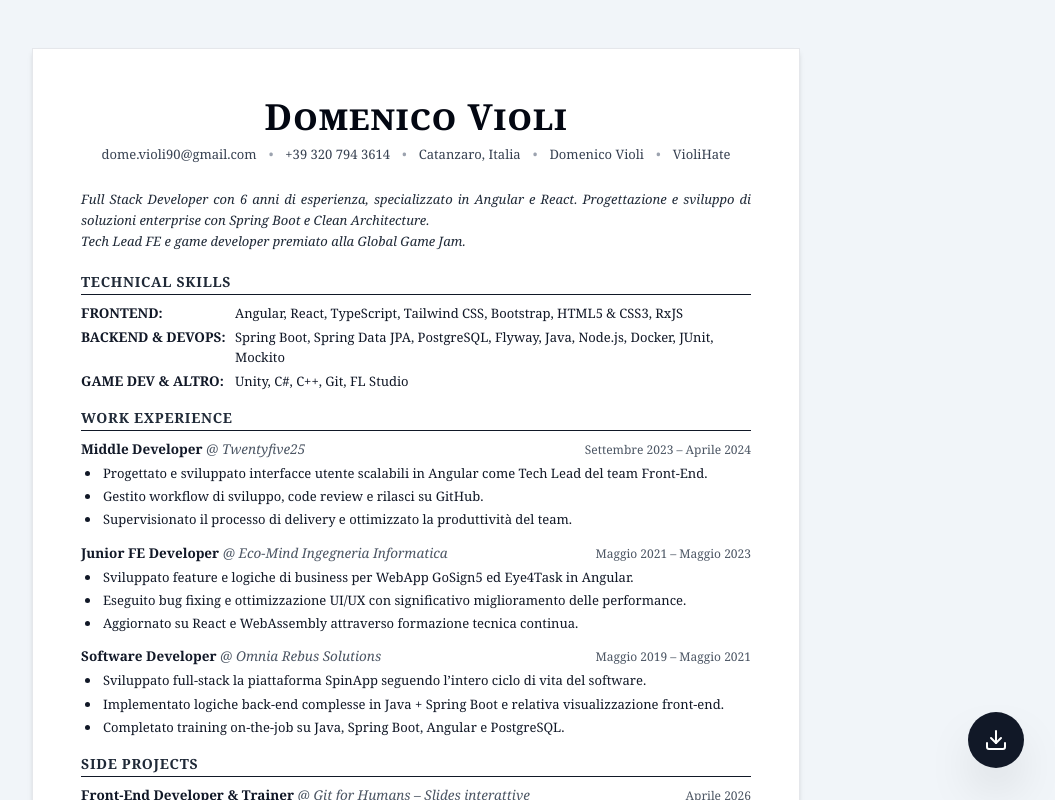
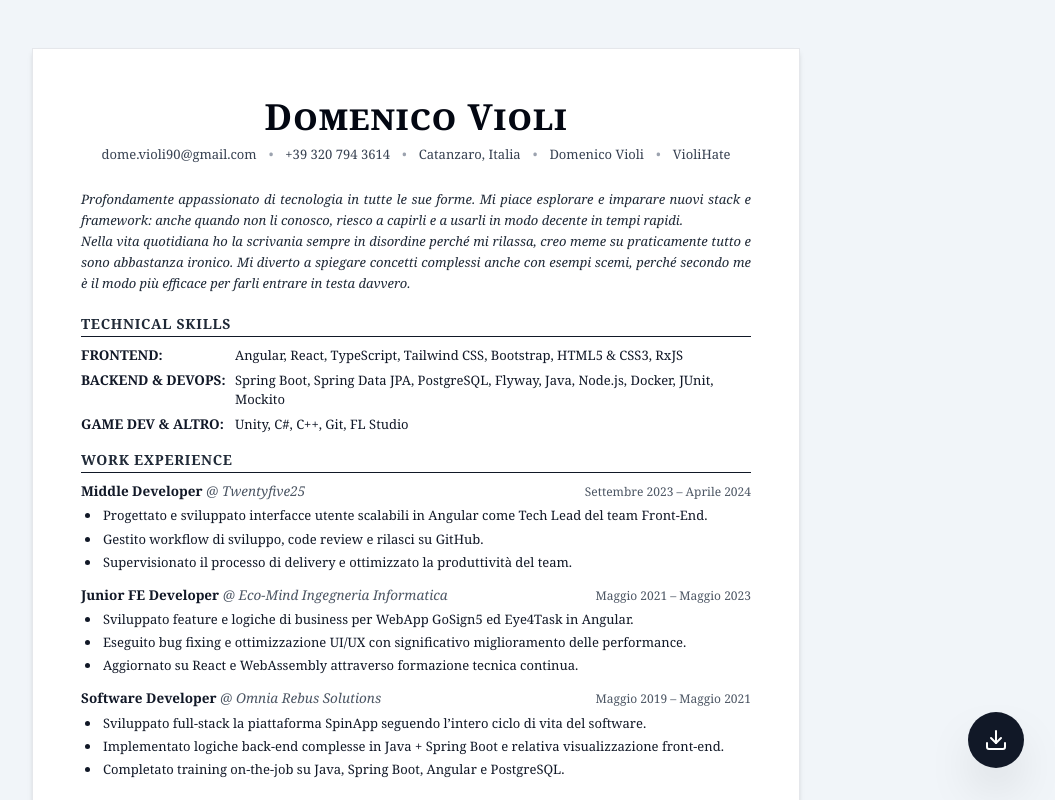
Before and after one commit to VioliHate/personal-cv, a React (Vite) app: page / in a window 1280 px wide. Shown: the top 800 px of the page, without its empty margins (224-1279 px from the left). Built offline with nearby package versions, Linux system fonts and the light colour scheme.

Commit message:
Update cvData.tsx

```diff
--- a/src/data/cvData.tsx
+++ b/src/data/cvData.tsx
@@ -27,9 +27,8 @@ export const cvData: CVData = {
     },
   ],
   summary:
-    "Full Stack Developer con 6 anni di esperienza, specializzato in Angular e React. " +
-    "Progettazione e sviluppo di soluzioni enterprise con Spring Boot e Clean Architecture.\n" +
-    "Tech Lead FE e game developer premiato alla Global Game Jam.",
+    "Profondamente appassionato di tecnologia in tutte le sue forme. Mi piace esplorare e imparare nuovi stack e framework: anche quando non li conosco, riesco a capirli e a usarli in modo decente in tempi rapidi.\n" +
+    "Nella vita quotidiana ho la scrivania sempre in disordine perché mi rilassa, creo meme su praticamente tutto e sono abbastanza ironico. Mi diverto a spiegare concetti complessi anche con esempi scemi, perché secondo me è il modo più efficace per farli entrare in testa davvero.",
   skills: [
     {
       title: "FRONTEND",
```
